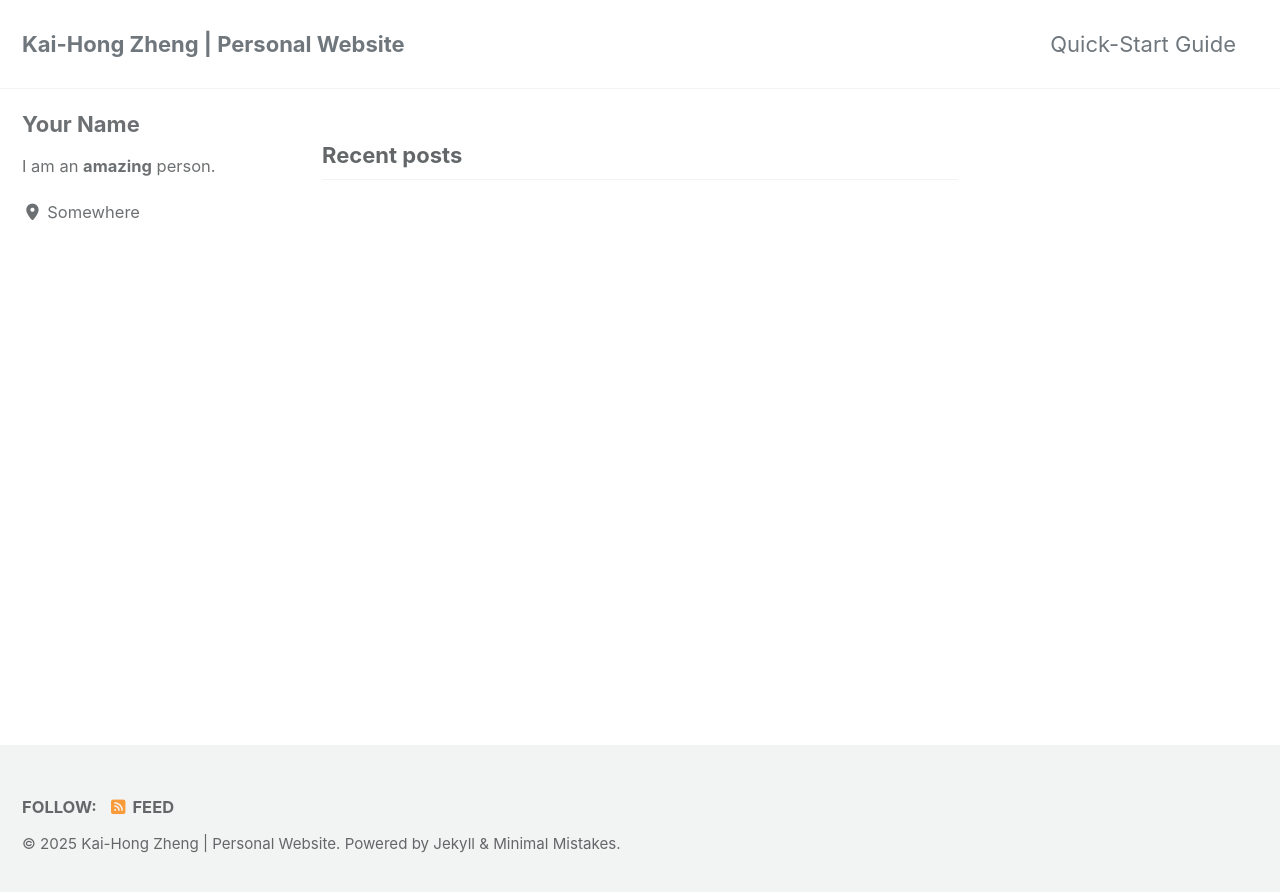
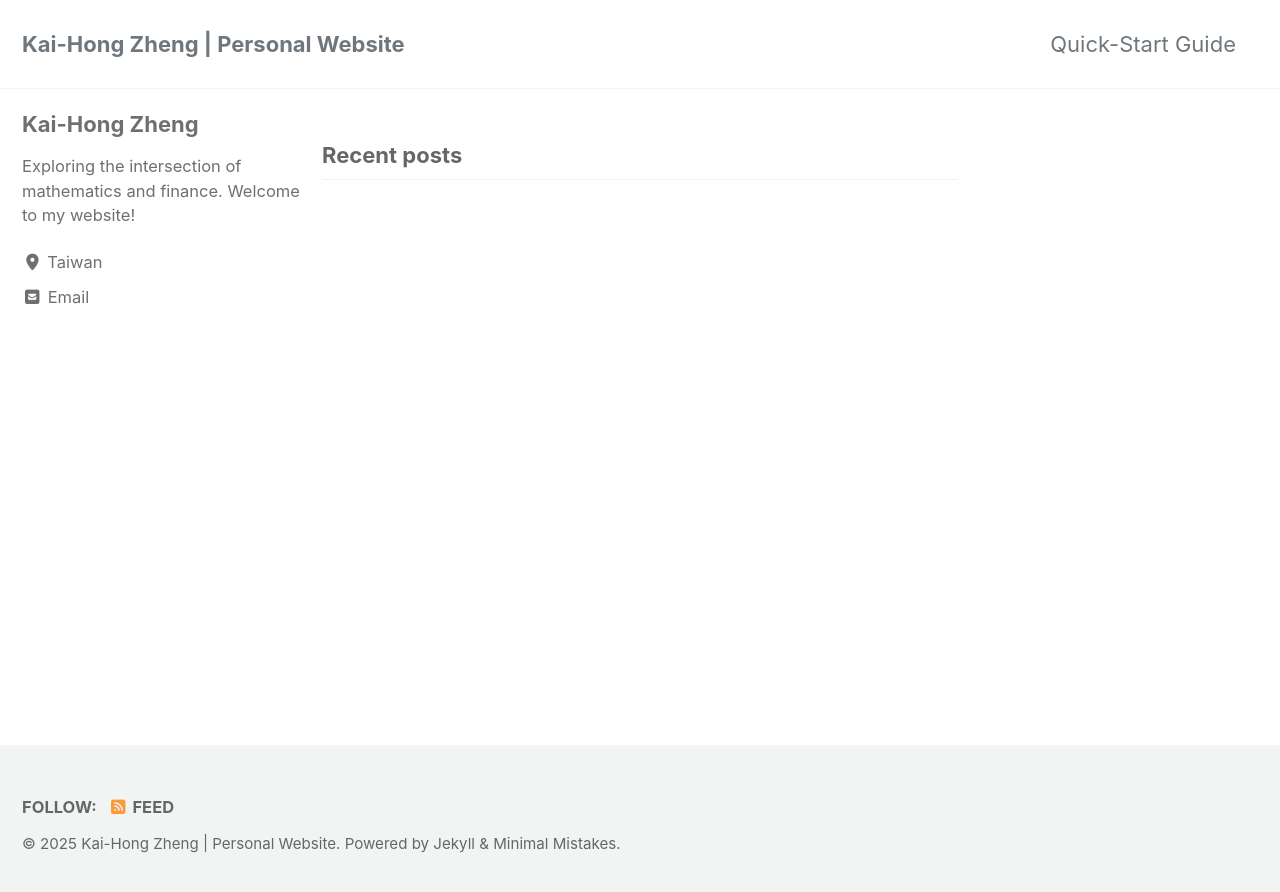
Before and after one commit to KaihongZheng/kaihongzheng.github.io, a Jekyll site: the page built from index.html, in a window 1280 px wide. Shown: the top 892 px of the page. Built offline with Jekyll 4.4.1, drawn with Linux system fonts in a browser that asks for light colours; cached includes are drawn as plain includes; the list of posts is cut into pages by our own code.

Commit message:
Update _config.yml

```diff
--- a/_config.yml
+++ b/_config.yml
@@ -25,7 +25,7 @@ description              : "Exploring the intersection of mathematics and financ
 email: "w9772397723@gmail.com"  # ✅ 新增這行
 url                      : # the base hostname & protocol for your site e.g. "https://mmistakes.github.io"
 baseurl                  : # the subpath of your site, e.g. "/blog"
-repository               : # GitHub username/repo-name e.g. "mmistakes/minimal-mistakes"
+repository               : "KaihongZheng/kaihongzheng.github.io"
 teaser                   : # path of fallback teaser image, e.g. "/assets/images/500x300.png"
 logo                     : # path of logo image to display in the masthead, e.g. "/assets/images/88x88.png"
 masthead_title           : # overrides the website title displayed in the masthead, use " " for no title
@@ -114,11 +114,11 @@ analytics:
 
 # Site Author
 author:
-  name             : "Your Name"
+  name             : "Kai-Hong Zheng"
   avatar           : # path of avatar image, e.g. "/assets/images/bio-photo.jpg"
-  bio              : "I am an **amazing** person."
-  location         : "Somewhere"
-  email            :
+  bio              : "Exploring the intersection of mathematics and finance. Welcome to my website!"
+  location         : "Taiwan"
+  email            : "w9772397723@gmail.com"
   links:
     - label: "Email"
       icon: "fas fa-fw fa-envelope-square"
```
